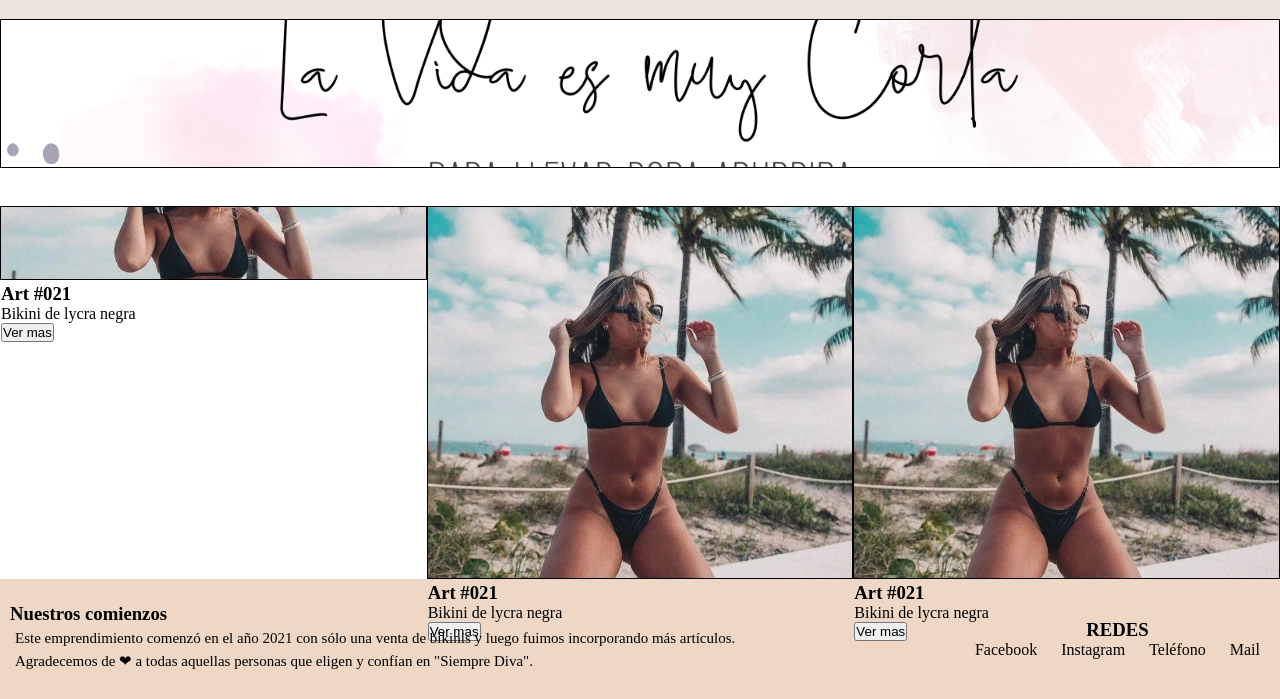
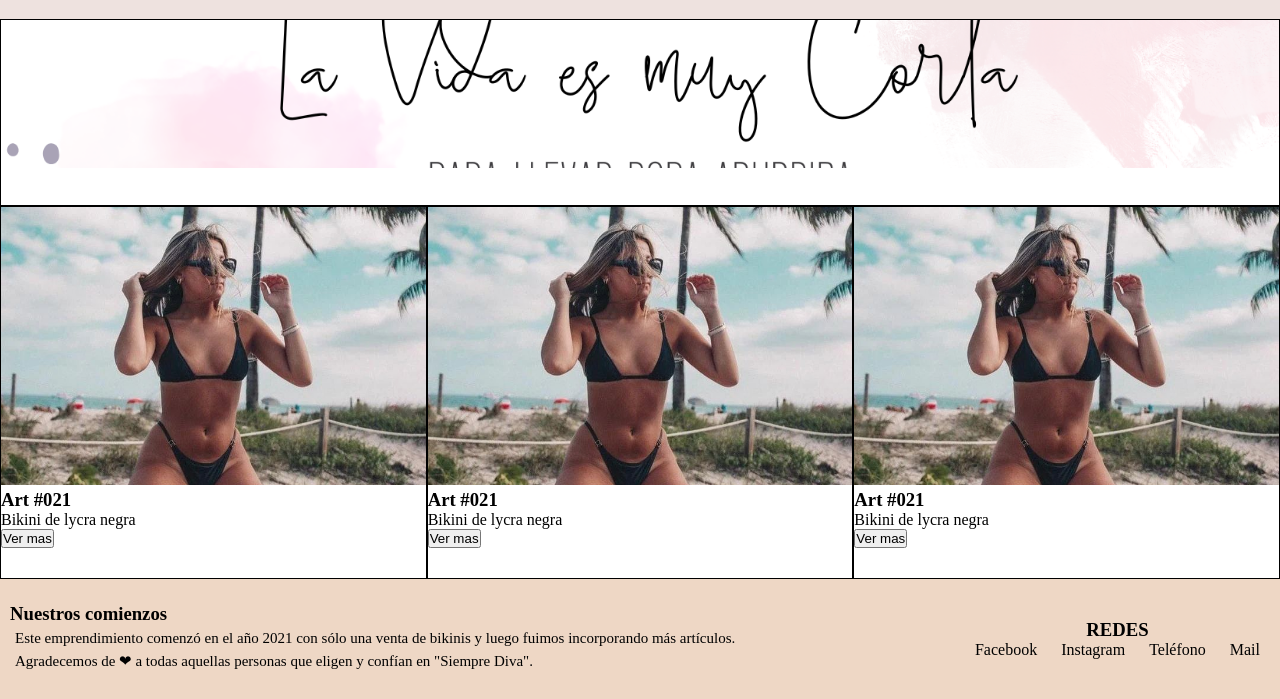
Before and after one commit to MARIAJOSE-SANCHEZ/PreEntrega2Sanchez, a plain HTML site: page index.html in a window 1280 px wide. Shown: the part 101-800 px from the top of the page. Drawn offline with Linux system fonts and the light colour scheme.

Commit message:
actualizado

```diff
--- a/css/style.css
+++ b/css/style.css
@@ -58,25 +58,25 @@ a {
 
 .banner {
     grid-area: banner;
-    height: 80%;
+    height: 100%;
     border: 1px solid black;
 }
 
 .banner img {
     width: 100%;
-    height: 100%;
+    height: 80%;
     object-fit: cover;
 }
 
 .prod-1 {
     grid-area: prod-1;
-    height: 20%;
+    height: 100%;
     border: 1px solid black;
 }
 
 .prod-1 img{
     width: 100%;
-    height: 100%;
+    height: 75%;
     object-fit: cover;
 }
 
@@ -87,7 +87,7 @@ a {
 
 .prod-2 img{
     width: 100%;
-    height: 100%;
+    height: 75%;
     object-fit: cover;
 }
 
@@ -98,7 +98,7 @@ a {
 
 .prod-3 img{
     width: 100%;
-    height: 100%;
+    height: 75%;
     object-fit: cover;
 }
 
```
